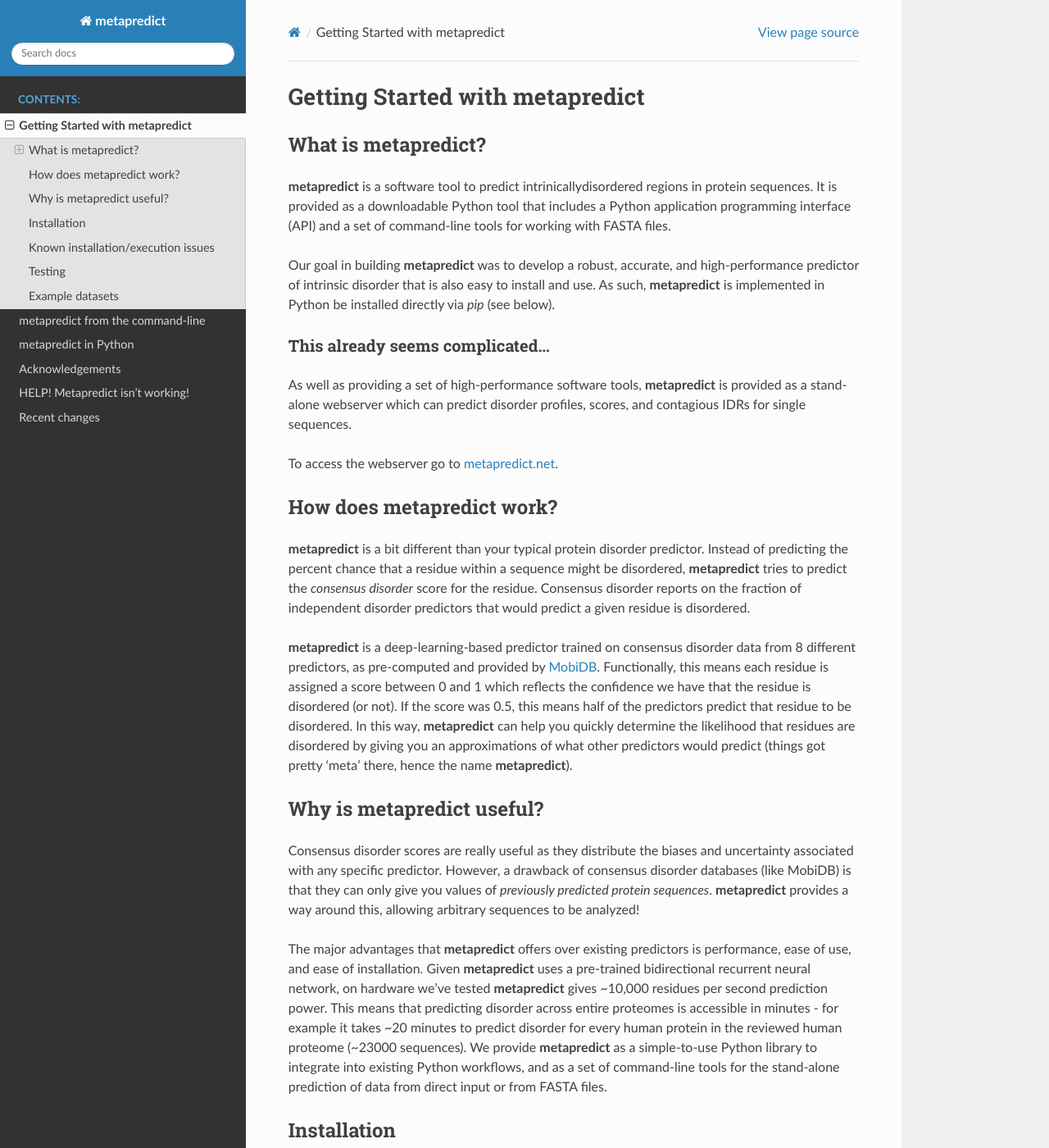
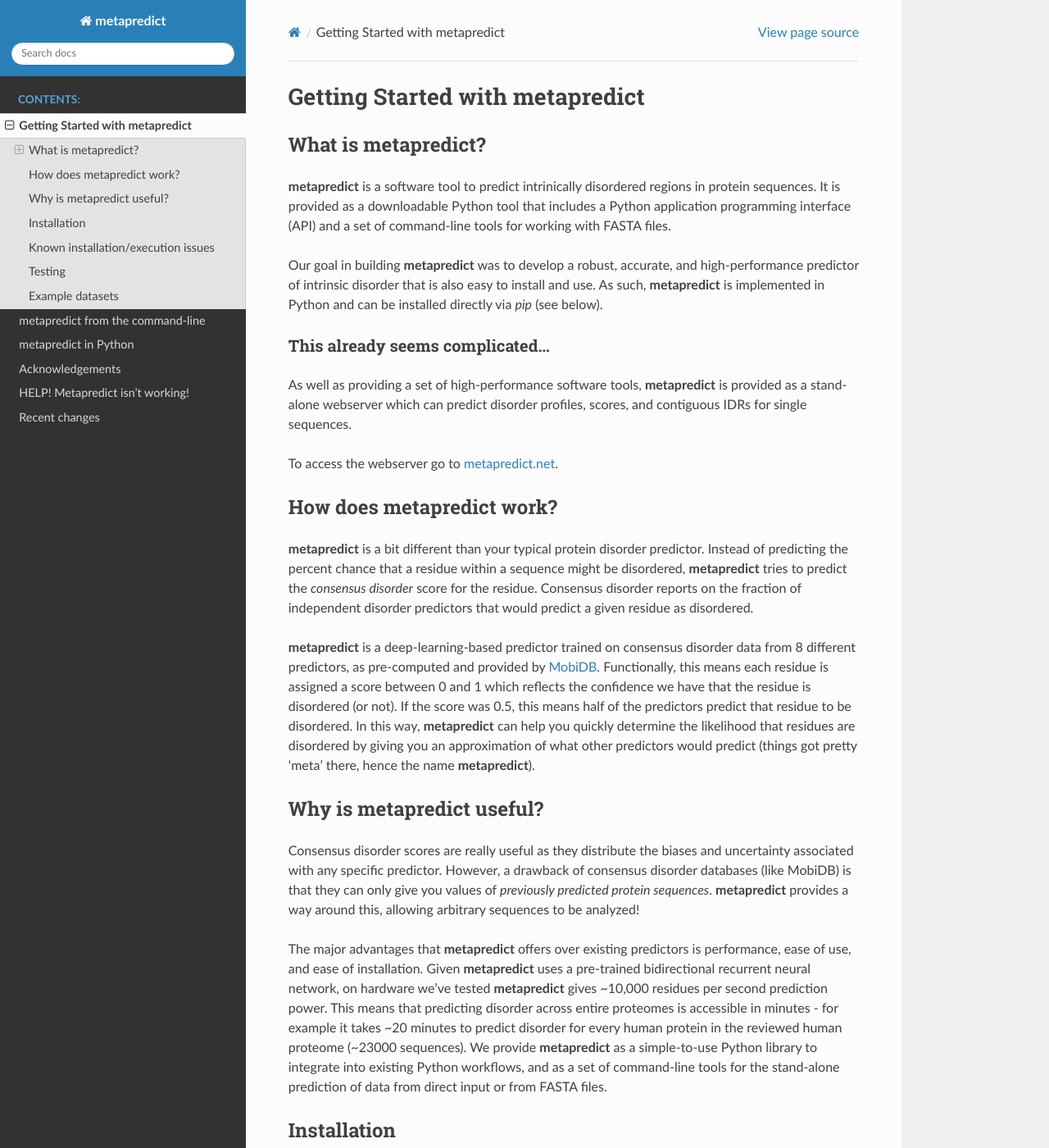
Before and after one commit to idptools/metapredict, a Sphinx documentation site: the page built from docs/getting_started.rst, in a window 1280 px wide and 1400 px high. Shown: the whole window at 82% size. Built offline with Sphinx 7.4.7 and the Read the Docs theme 2.0.0, drawn with Linux system fonts in a browser that asks for light colours; pages that are not in the unit, such as notebooks, are missing from menus; the version number could not be read and is left out; some of the changed text lies outside the part shown.

Commit message:
fixed minor issues in docs

```diff
--- a/docs/getting_started.rst
+++ b/docs/getting_started.rst
@@ -4,21 +4,21 @@
 
 What is metapredict?
 ====================
-**metapredict** is a software tool to predict intrinicallydisordered regions in protein sequences. It is provided as a downloadable Python tool that includes a Python application programming interface (API) and a set of command-line tools for working with FASTA files.
+**metapredict** is a software tool to predict intrinically disordered regions in protein sequences. It is provided as a downloadable Python tool that includes a Python application programming interface (API) and a set of command-line tools for working with FASTA files.
 
-Our goal in building **metapredict** was to develop a robust, accurate, and high-performance predictor of intrinsic disorder that is also easy to install and use. As such, **metapredict** is implemented in Python be installed directly via `pip` (see below).
+Our goal in building **metapredict** was to develop a robust, accurate, and high-performance predictor of intrinsic disorder that is also easy to install and use. As such, **metapredict** is implemented in Python and can be installed directly via `pip` (see below).
 
 This already seems complicated...
 -----------------------------------
-As well as providing a set of high-performance software tools, **metapredict** is provided as a stand-alone webserver which can predict disorder profiles, scores, and contagious IDRs for single sequences.
+As well as providing a set of high-performance software tools, **metapredict** is provided as a stand-alone webserver which can predict disorder profiles, scores, and contiguous IDRs for single sequences.
 
 To access the webserver go to `metapredict.net <http://metapredict.net/>`_.
 
 How does metapredict work?
 ===========================
-**metapredict** is a bit different than your typical protein disorder predictor. Instead of predicting the percent chance that a residue within a sequence might be disordered, **metapredict** tries to predict the *consensus disorder* score for the residue. Consensus disorder reports on the fraction of independent disorder predictors that would predict a given residue is disordered.
+**metapredict** is a bit different than your typical protein disorder predictor. Instead of predicting the percent chance that a residue within a sequence might be disordered, **metapredict** tries to predict the *consensus disorder* score for the residue. Consensus disorder reports on the fraction of independent disorder predictors that would predict a given residue as disordered.
 
-**metapredict** is a deep-learning-based predictor trained on consensus disorder data from 8 different predictors, as pre-computed and provided by `MobiDB <https://mobidb.bio.unipd.it/>`_. Functionally, this means each residue is assigned a score between 0 and 1 which reflects the confidence we have that the residue is disordered (or not). If the score was 0.5, this means half of the predictors predict that residue to be disordered. In this way, **metapredict** can help you quickly determine the likelihood that residues are disordered by giving you an approximations of what other predictors would predict (things got pretty 'meta' there, hence the name **metapredict**).
+**metapredict** is a deep-learning-based predictor trained on consensus disorder data from 8 different predictors, as pre-computed and provided by `MobiDB <https://mobidb.bio.unipd.it/>`_. Functionally, this means each residue is assigned a score between 0 and 1 which reflects the confidence we have that the residue is disordered (or not). If the score was 0.5, this means half of the predictors predict that residue to be disordered. In this way, **metapredict** can help you quickly determine the likelihood that residues are disordered by giving you an approximation of what other predictors would predict (things got pretty 'meta' there, hence the name **metapredict**).
 
 Why is metapredict useful?
 ===========================
--- a/docs/usage/command-line.rst
+++ b/docs/usage/command-line.rst
@@ -128,7 +128,7 @@
 Graphing using Uniprot ID
 --------------------------
 
-``metapredict-uniprot`` is a command that will let you input any Uniprot ID and get a plot of the disorder for the corresponding protein. The default behavior is to have a plot automatically appear. Apart from the Uniprot ID which is required for this command, the command has four possible additional *optional* arguments, 1. DPI can be changed with the ``-D``  or ``--dpi`` flags, default is 150 DPI, 2. Using ``-o``  or ``--ourput-file`` will save the plot to a specified directory (default is current directory) - filenames and file extensions (pdf, jpg, png, etc) can be specified here. If there is no file name specified, it will save as the Uniprot ID and as a .png, 3. ``-t``  or ``--title`` will let you specify the title of the plot. By defualt the title will be *Disorder for* followed by the Uniprot ID.
+``metapredict-uniprot`` is a command that will let you input any Uniprot ID and get a plot of the disorder for the corresponding protein. The default behavior is to have a plot automatically appear. Apart from the Uniprot ID which is required for this command, the command has three possible additional *optional* arguments, 1. DPI can be changed with the ``-D``  or ``--dpi`` flags, default is 150 DPI, 2. Using ``-o``  or ``--output-file`` will save the plot to a specified directory (default is current directory) - filenames and file extensions (pdf, jpg, png, etc) can be specified here. If there is no file name specified, it will save as the Uniprot ID and as a .png, 3. ``-t``  or ``--title`` will let you specify the title of the plot. By defualt the title will be *Disorder for* followed by the Uniprot ID.
 
 **Example:**
 
```
Also changed, not shown: other parts of docs/getting_started.rst (+1 -1 lines), other parts of docs/usage/command-line.rst (+1 -1 lines), docs/usage/using-in-python.rst (+6 -6 lines), docs/images/meta_predict_disorder.png, docs/images/python_meta_predict_MadeUpProtein.png, 2 other files.
